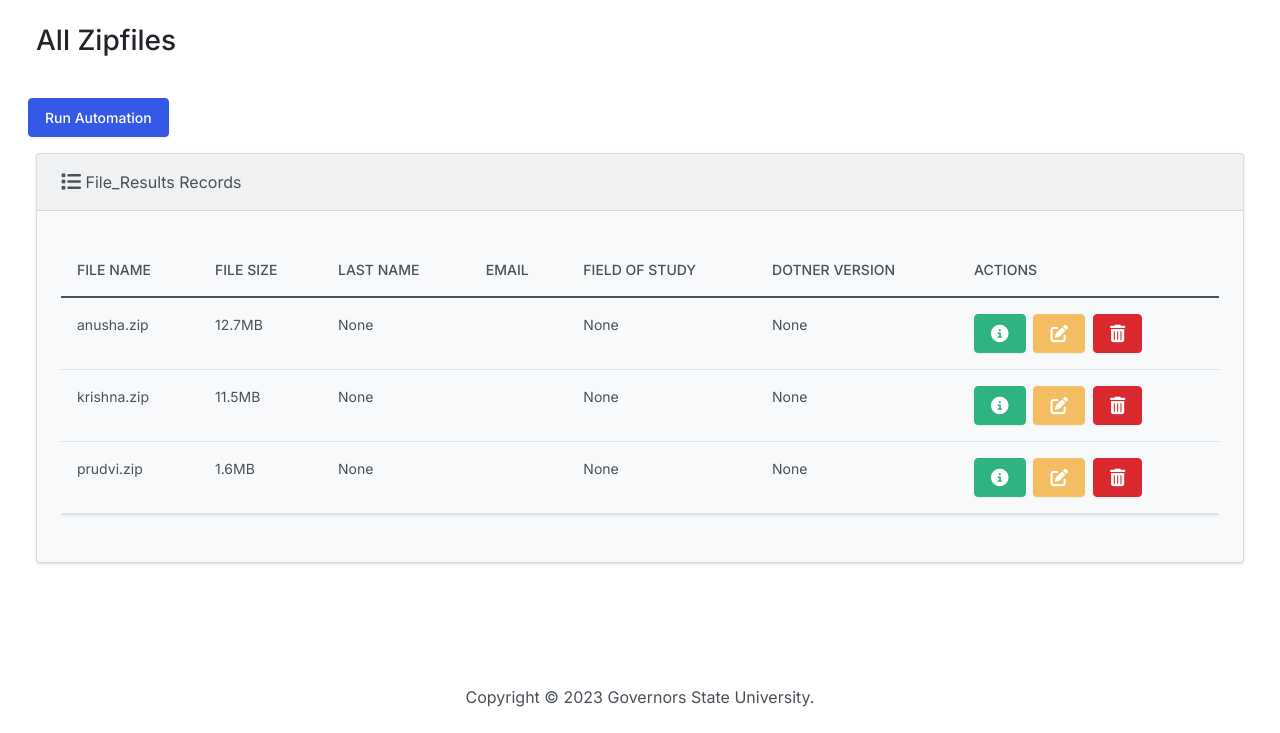
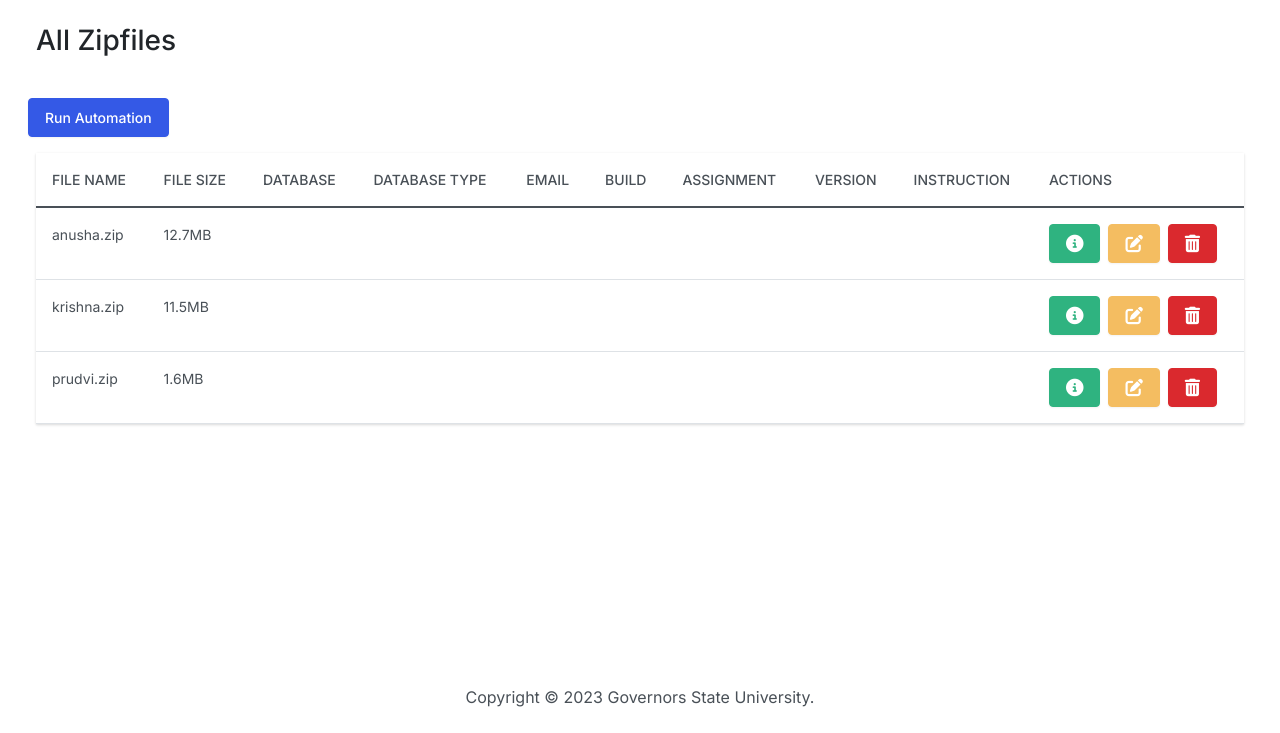
Before and after one commit to prudvi-m/thesis, a Django app: page / in a window 1280 px wide. Shown: the part 67-800 px from the top of the page. Run offline with Django 4.2, Linux system fonts and the light colour scheme; data comes from the database, SQL or seed files in the repository; both versions use the stored data as it was after the commit; some libraries are stand-ins or nearby versions.

Commit message:
improved code

```diff
--- a/zipfiles/models.py
+++ b/zipfiles/models.py
@@ -25,7 +25,6 @@ class UserNamesList(models.Model):
     class Meta:
         verbose_name_plural = 'UserNamesList'
 
-
 class File_Results(models.Model):
   id_number = models.PositiveIntegerField(null=True)
   f_name = models.CharField(max_length=255,null=True)
@@ -33,9 +32,11 @@ class File_Results(models.Model):
   myfiles = models.FileField(upload_to="")
   user_name = models.ForeignKey('UserNamesList', on_delete=models.CASCADE, null=True)
   db_name = models.CharField(max_length=50,null=True)
+  db_type = models.CharField(max_length=50,null=True)
   is_build_succeeded = models.CharField(max_length=50,null=True)
   dotnet_version = models.CharField(max_length=20,null=True)
   assignment_number = models.IntegerField(null=True)
+  instruction_passed = models.CharField(max_length=50,null=True)
 
   def __str__(self):
     return f'files: {self.user_name} {self.db_name}'
--- a/zipfiles/templates/zipfiles/index.html
+++ b/zipfiles/templates/zipfiles/index.html
@@ -11,34 +11,35 @@
 <div class="row">
   <div class="col-12">
     {% if zipfiles %}
-    <div class="card bg-light ms-4 me-4 mb-4">
-      <div class="card-header">
-        <i class="fa-solid fa-list fa-lg"></i> File_Results Records
-      </div>
-      <div class="card-body">
-        <p class="card-text">
-          <div class="table-responsive">
+    <div class="ms-4 me-4 mb-4">
+      <div>
         <table class="table table-hover">
-              <thead>
+          <thead class="thead-dark">
             <tr>
-                  <th scope="col">File Name</th>
+              <th scope="col">File name</th>
               <th scope="col">File Size</th>
-                  <th scope="col">Last Name</th>
+              <th scope="col">Database</th>
+              <th scope="col">Database Type</th>
               <th scope="col">Email</th>
-                  <th scope="col">Field of Study</th>
-                  <th scope="col">Dotner version</th>
+              <th scope="col">Build</th>
+              <th scope="col">Assignment</th>
+              <th scope="col">Version</th>
+              <th scope="col">Instruction</th>
               <th scope="col">Actions</th>
             </tr>
           </thead>
           <tbody>
             {% for zipfile in zipfiles %}
               <tr>
-                    <td>{{ zipfile.f_name }}</td>
-                    <td>{{ zipfile.f_size }}</td>
-                    <td>{{ zipfile.db_name }}</td>
-                    <td>{{ zipfile.email }}</td>
-                    <td>{{ zipfile.is_build_succeeded }}</td>
-                    <td>{{ zipfile.dotnet_version }}</td>
+                <td>{{ zipfile.f_name|default:"" }}</td>
+                <td>{{ zipfile.f_size|default:"" }}</td>
+                <td>{{ zipfile.db_name|default:"" }}</td>
+                <td>{{ zipfile.db_type|default:"" }}</td>
+                <td>{{ zipfile.email|default:"" }}</td>
+                <td>{{ zipfile.is_build_succeeded|default:"" }}</td>
+                <td>{{ zipfile.assignment_number|default:"" }}</td>
+                <td>{{ zipfile.dotnet_version|default:"" }}</td>
+                <td>{{ zipfile.instruction_passed|default:"" }}</td>
                 <td>
                   <button type="button" class="btn btn-success me-1" href="{% url 'view_student' zipfile.id %}" data-bs-toggle="modal" data-bs-target="#myModal{{zipfile.id}}">
                     <i class="fa-solid fa-circle-info fa-lg"></i>
@@ -106,13 +107,12 @@
                       </div>
                     </div>
                   </div>
+
                 </td>
               </tr>
             {% endfor %}
           </tbody>
         </table>
-          </div>
-        </p>
       </div>
     </div>
     {% else %}
--- a/zipfiles/views.py
+++ b/zipfiles/views.py
@@ -5,12 +5,12 @@ from django.urls import reverse
 from .models import File_Results, UserNamesList
 from .forms import FileForm, UserNamesListForm
 from automate import delete_extracted_and_run
+from .util import extract_username_and_assignment
 
 # Create your views here.
 
 
 #region Files Crud
-
 def index(request):
   return render(request, 'zipfiles/index.html', {
     'zipfiles': File_Results.objects.all()
@@ -20,10 +20,11 @@ def automate(request):
   result = delete_extracted_and_run()
 
   # Convert JSON data to a string
-  json_string = json.dumps(result)
+  # json_string = json.dumps(result)
+  print(json.dumps(result))
 
-  return render(request, 'zipfiles/sample.html', {
-    'json_string': json_string
+  return render(request, 'zipfiles/index.html', {
+    'zipfiles': File_Results.objects.all()
   })
 
 def view_student(request, id):
@@ -95,12 +96,16 @@ def send_files(request):
 
         myfile = request.FILES.getlist("uploadfoles")
         for f in myfile:
+
+            user_name, assignment_number = extract_username_and_assignment(f.name)
+
+
             fileSize = float(format(f.size / 1024, f".1f"))
             if fileSize >= 1024:
               fileSize = f'{format((fileSize / 1024), f".1f")}MB'
             else:
               fileSize = f'{fileSize}KB'
-            File_Results(f_name=f.name,myfiles=f,f_size=fileSize).save()
+            File_Results(f_name=f.name,myfiles=f,f_size=fileSize, user_name = user_name, assignment_number = assignment_number).save()
         return HttpResponseRedirect(reverse('index'))
 
 #endregion
```
Also changed, not shown: sample.py (added, +24 -0 lines), zipfiles/util.py (added, +11 -0 lines), db.sqlite3, zipfiles/migrations/0007_file_results_valid_file_name.py (added), zipfiles/migrations/0008_rename_valid_file_name_file_results_instruction_passed.py (added), zipfiles/migrations/0009_file_results_db_type.py (added). Lines whose indentation alone changed are shown as unchanged.
